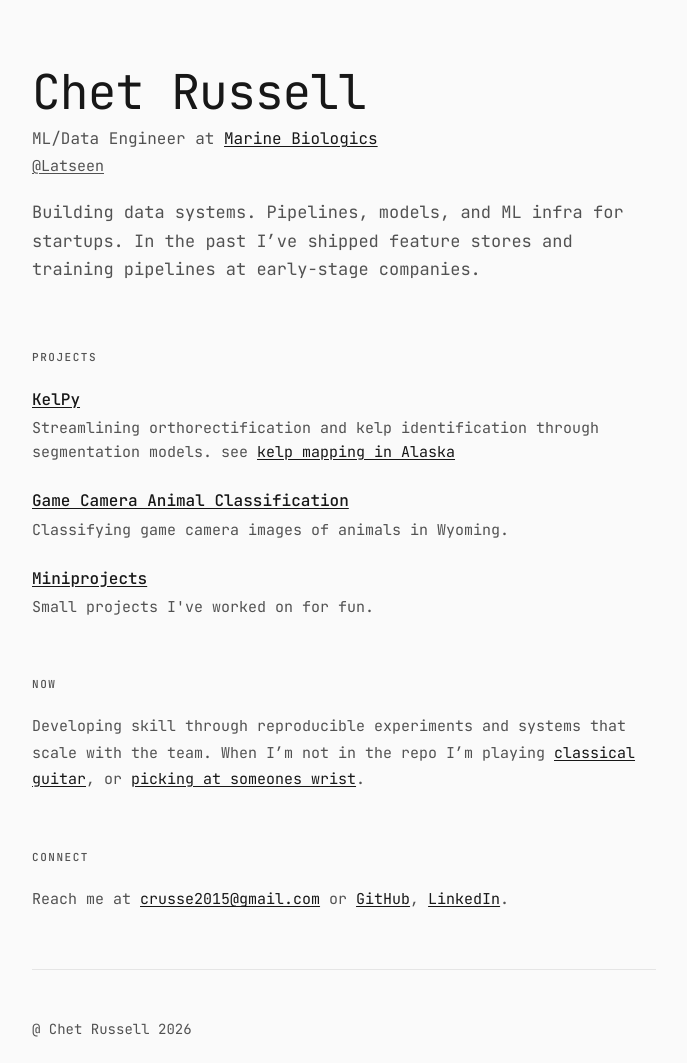
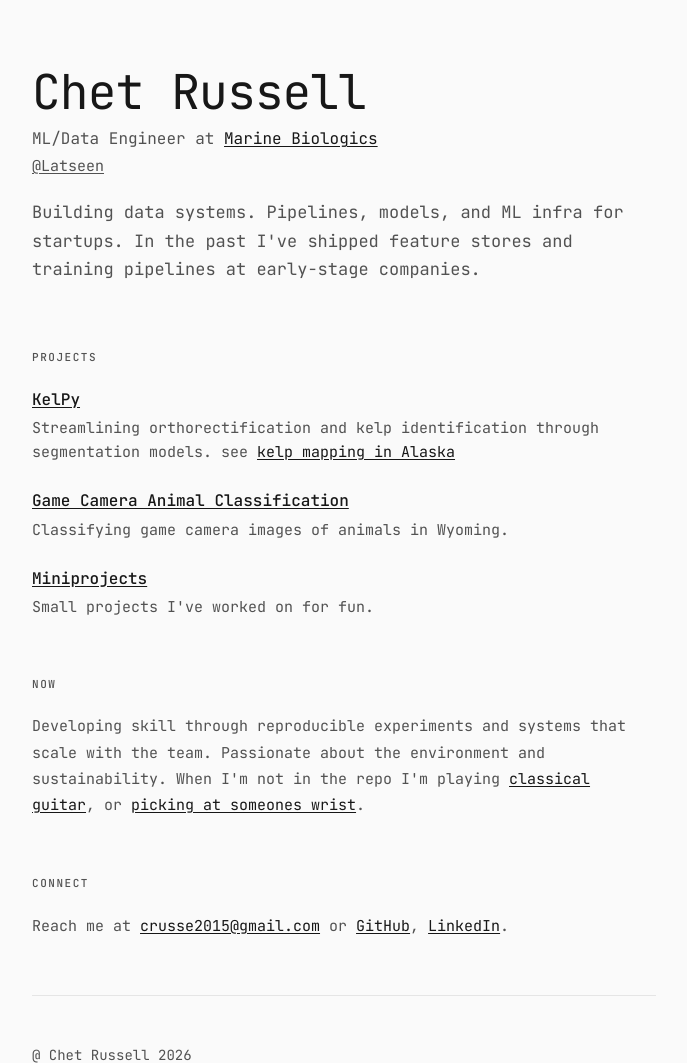
Before and after one commit to Latseen/website, a Flask app: page / in a window 1280 px wide. Shown: the top 1063 px of the page, without its empty margins (296-983 px from the left). Before the commit the page ends 1037 px from the top, so only its background shows below. Run offline with Flask 3, Linux system fonts and the light colour scheme.

Commit message:
Added sustainability blurb

```diff
--- a/templates/index.html
+++ b/templates/index.html
@@ -15,7 +15,7 @@
       <h1 class="name">Chet Russell</h1>
       <p class="role">ML/Data Engineer at <a href="https://www.marinebiologics.com/" target="_blank" rel="noopener">Marine Biologics</a></p>
       <p class="handle"><a href="https://github.com/Latseen" target="_blank" rel="noopener">@Latseen</a></p>
-      <p class="tagline">Building data systems. Pipelines, models, and ML infra for startups. In the past I’ve shipped feature stores and training pipelines at early-stage companies.</p>
+      <p class="tagline">Building data systems. Pipelines, models, and ML infra for startups. In the past I've shipped feature stores and training pipelines at early-stage companies.</p>
     </header>
 
     <section class="block">
@@ -38,7 +38,7 @@
 
     <section class="block">
       <h2 class="block-title">Now</h2>
-      <p class="block-prose">Developing skill through reproducible experiments and systems that scale with the team. When I’m not in the repo I’m playing <a href="https://www.youtube.com/watch?v=cPW8g5axlq8" target="_blank" rel="noopener">classical guitar</a>, or <a href="https://www.youtube.com/watch?v=j8BWUpctZX4" target="_blank" rel="noopener">picking at someones wrist</a>.</p>
+      <p class="block-prose">Developing skill through reproducible experiments and systems that scale with the team. Passionate about the environment and sustainability. When I'm not in the repo I'm playing <a href="https://www.youtube.com/watch?v=cPW8g5axlq8" target="_blank" rel="noopener">classical guitar</a>, or <a href="https://www.youtube.com/watch?v=j8BWUpctZX4" target="_blank" rel="noopener">picking at someones wrist</a>.</p>
     </section>
 
     <section class="block">
```
